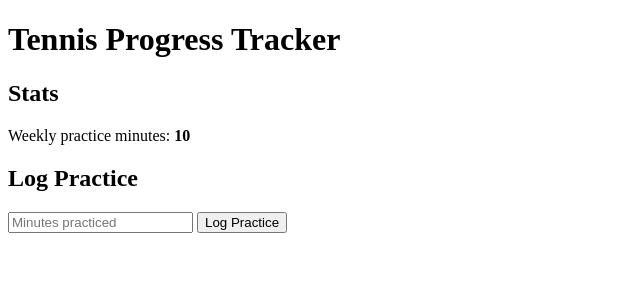
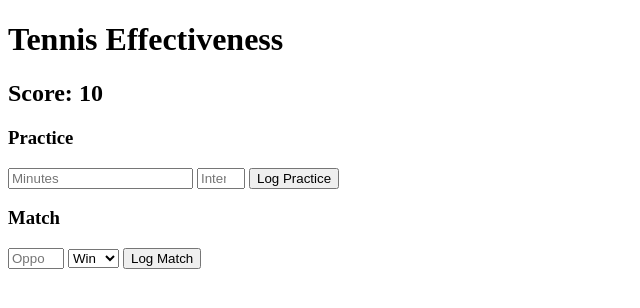
Before and after one commit to thedanielguodev/tennis-tracker, a Flask app: template templates/index.html in a window 1280 px wide. Shown: the top 308 px of the page, without its empty margins (0-640 px from the left). Run offline with Flask 3, Linux system fonts and the light colour scheme; the template is opened without the code that fills it: most values are stand-ins (such as "Sample title", 1, 10 or a date in 2020).

Commit message:
Update index.html

```diff
--- a/templates/index.html
+++ b/templates/index.html
@@ -1,23 +1,26 @@
 <!DOCTYPE html>
-<html lang="en">
+<html>
 <head>
-    <meta charset="UTF-8">
-    <title>Tennis Progress Tracker</title>
+    <title>Tennis Tracker</title>
 </head>
 <body>
 
-    <h1>Tennis Progress Tracker</h1>
+<h1>Tennis Effectiveness</h1>
+<h2>Score: <span id="score">{{ score }}</span></h2>
 
-    <h2>Stats</h2>
-    <p>
-        Weekly practice minutes:
-        <strong><span id="weeklyMinutes">{{ weekly_total }}</span></strong>
-    </p>
+<h3>Practice</h3>
+<input id="minutes" type="number" placeholder="Minutes">
+<input id="intensity" type="number" min="1" max="5" placeholder="Intensity (1–5)">
+<button id="practiceBtn">Log Practice</button>
 
-    <h2>Log Practice</h2>
-    <input id="minutesInput" type="number" placeholder="Minutes practiced">
-    <button id="logButton">Log Practice</button>
+<h3>Match</h3>
+<input id="opponent" type="number" min="1" max="10" placeholder="Opponent level">
+<select id="result">
+    <option value="win">Win</option>
+    <option value="loss">Loss</option>
+</select>
+<button id="matchBtn">Log Match</button>
 
-    <script src="{{ url_for('static', filename='script.js') }}"></script>
+<script src="{{ url_for('static', filename='script.js') }}"></script>
 </body>
 </html>
```
